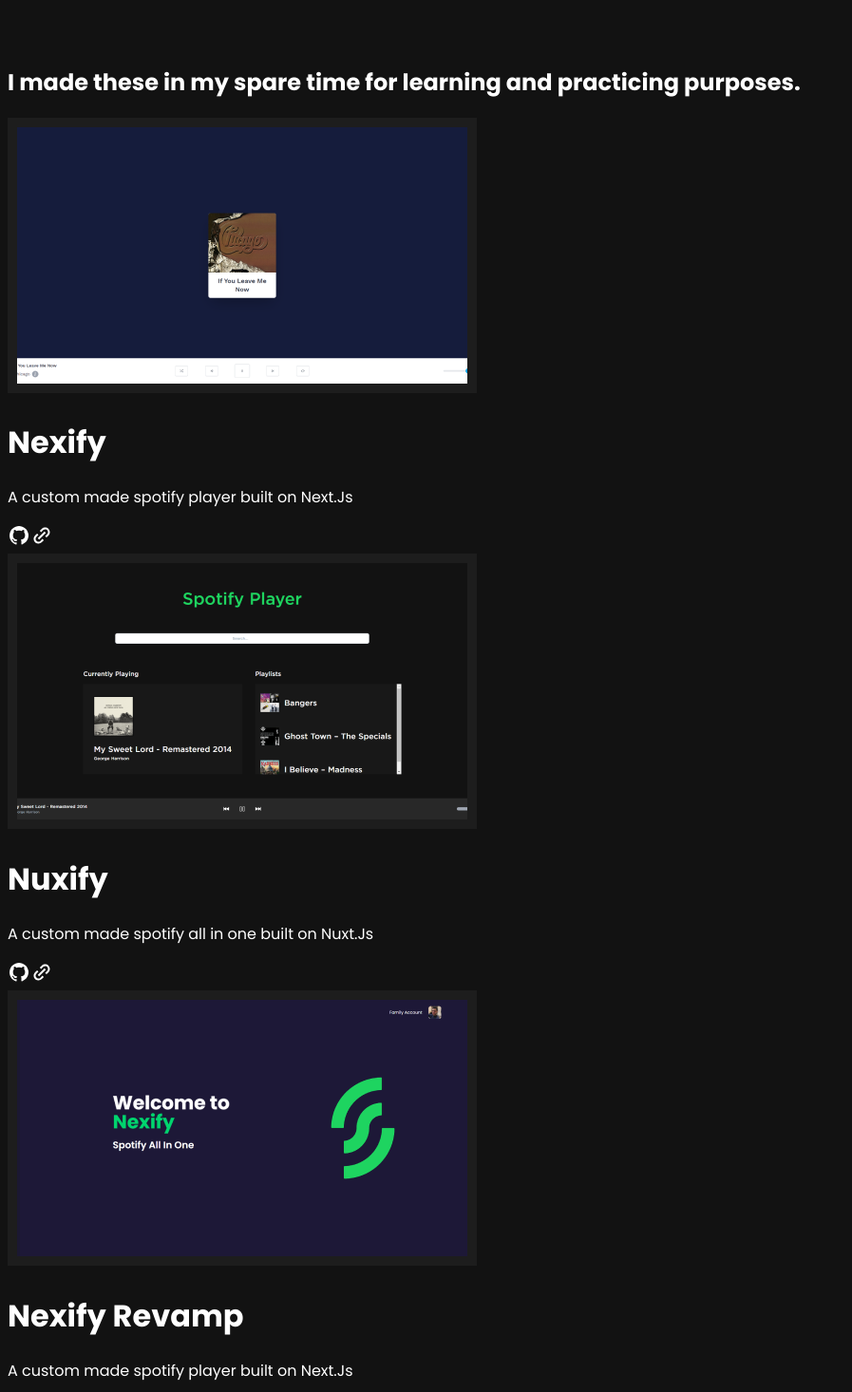
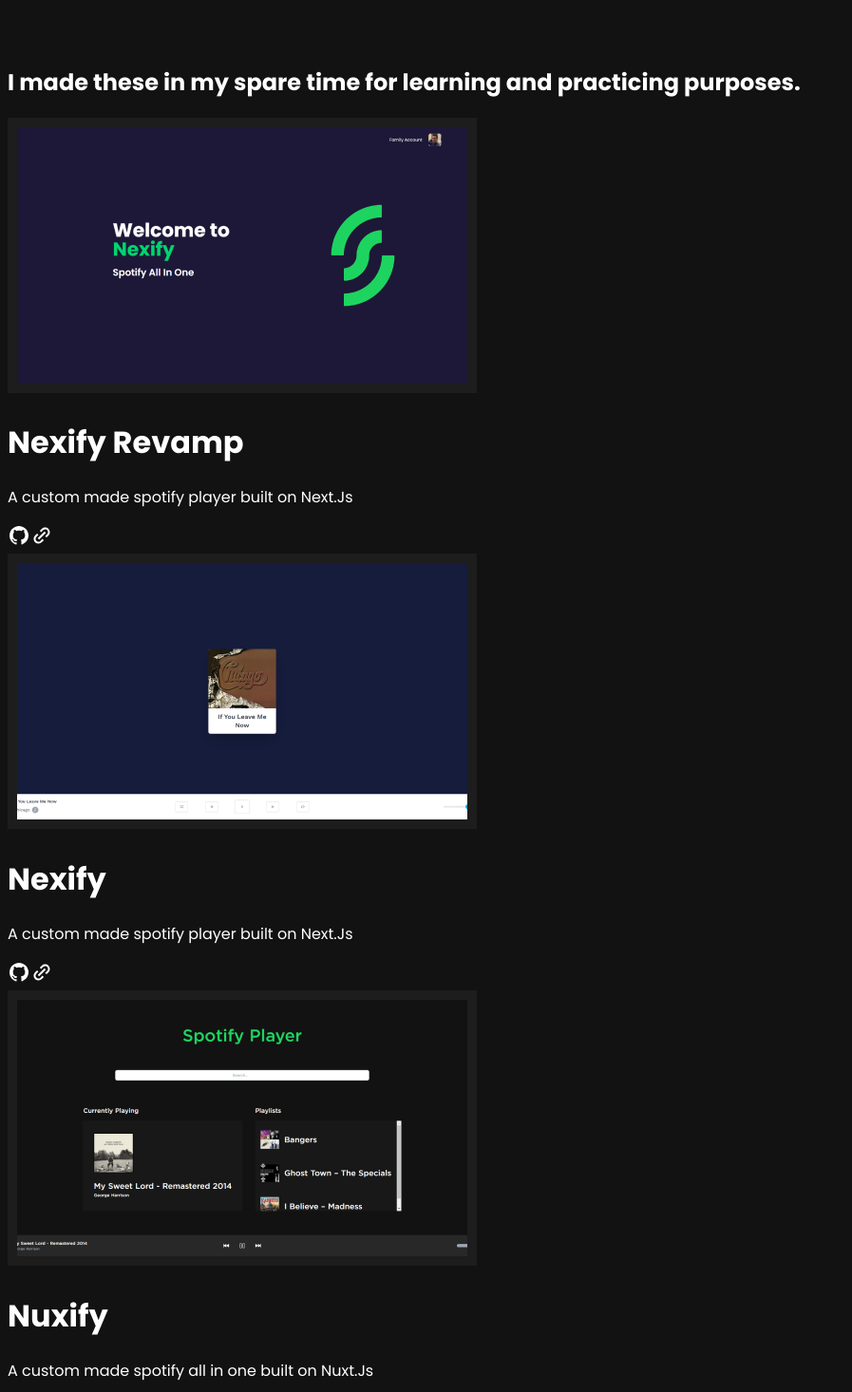
Before and after one commit to Ethan-Hill/Portfolio, a Next.js app: page /projects in a window 1280 px wide. Shown: the part 464-1930 px from the top of the page at 95% size, without its empty margins (0-897 px from the left). Built offline with nearby package versions, Linux system fonts and the light colour scheme.

Commit message:
Update Projects.js

```diff
--- a/components/Projects/Hero/Items/Items/Projects/Projects.js
+++ b/components/Projects/Hero/Items/Items/Projects/Projects.js
@@ -3,6 +3,13 @@
 function Projects() {
   return (
     <div className="flex flex-wrap w-full md:px-24 justify-evenly ">
+      <Project
+        src="Nexify-Revamp.png"
+        name="Nexify Revamp"
+        description="A custom made spotify player built on Next.Js"
+        github="https://github.com/Ethan-Hill/nexify-revamp"
+        website="https://beta.nexify.xyz"
+      />
       <Project
         src="Nexify.png"
         name="Nexify"
@@ -17,13 +24,7 @@
         github="https://github.com/Ethan-Hill/Nuxify"
         website="https://nuxify.vercel.app/"
       />
-      <Project
-        src="Nexify-Revamp.png"
-        name="Nexify Revamp"
-        description="A custom made spotify player built on Next.Js"
-        github="https://github.com/Ethan-Hill/nexify-revamp"
-        website="https://beta.nexify.xyz"
-      />
+
       <Project
         src="Portfolio.png"
         name="Portfolio Website"
```
